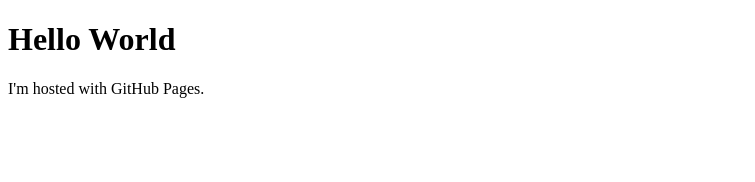
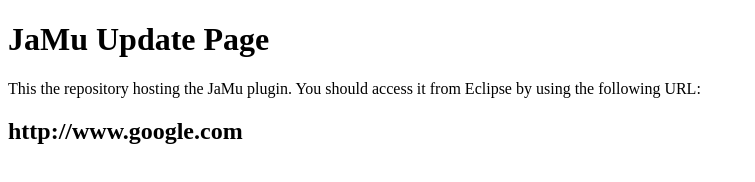
Before and after one commit to JaMuDeveloper/JaMuDeveloper.github.io, a plain HTML site: page index.html in a window 1280 px wide. Shown: the whole page, without its empty margins (0-755 px from the left). Drawn offline with Linux system fonts and the light colour scheme.

Commit message:
Update to the Page

```diff
--- a/index.html
+++ b/index.html
@@ -1,7 +1,8 @@
 <!DOCTYPE html>
 <html>
 <body>
-<h1>Hello World</h1>
-<p>I'm hosted with GitHub Pages.</p>
+<h1>JaMu Update Page</h1>
+<p>This the repository hosting the JaMu plugin. You should access it from Eclipse by using the following URL:</p>
+<h2>http://www.google.com</h2>
 </body>
 </html>
```
